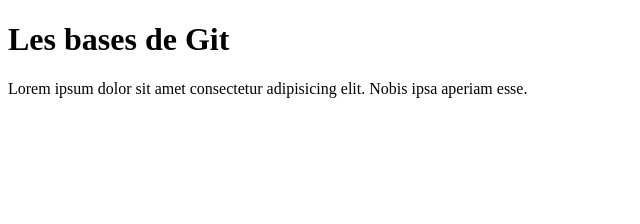
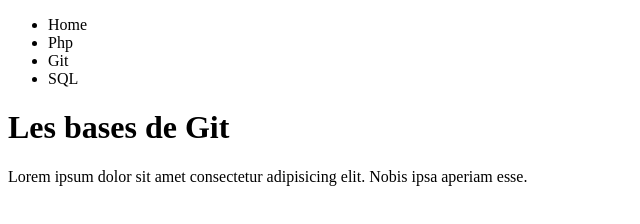
Before and after one commit to Nmarcaud/17-Git, a plain HTML site: page index.html in a window 1280 px wide. Shown: the whole page, without its empty margins (0-640 px from the left). Drawn offline with Linux system fonts and the light colour scheme.

Commit message:
Ajout de la navbar

```diff
--- a/index.html
+++ b/index.html
@@ -8,6 +8,14 @@
 </head>
 <body>
     <header>
+        <nav>
+            <ul>
+                <li>Home</li>
+                <li>Php</li>
+                <li>Git</li>
+                <li>SQL</li>
+            </ul>
+        </nav>
 
     </header>
     <main>
```
